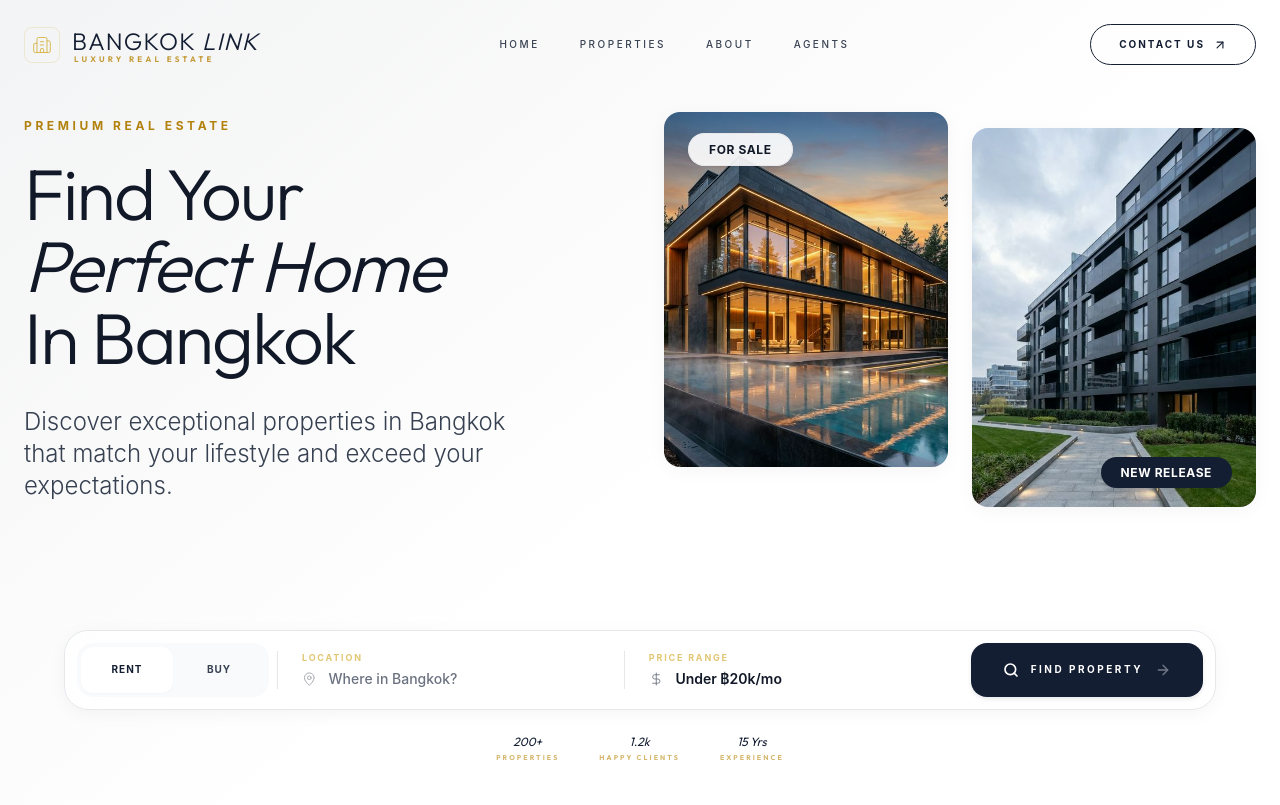
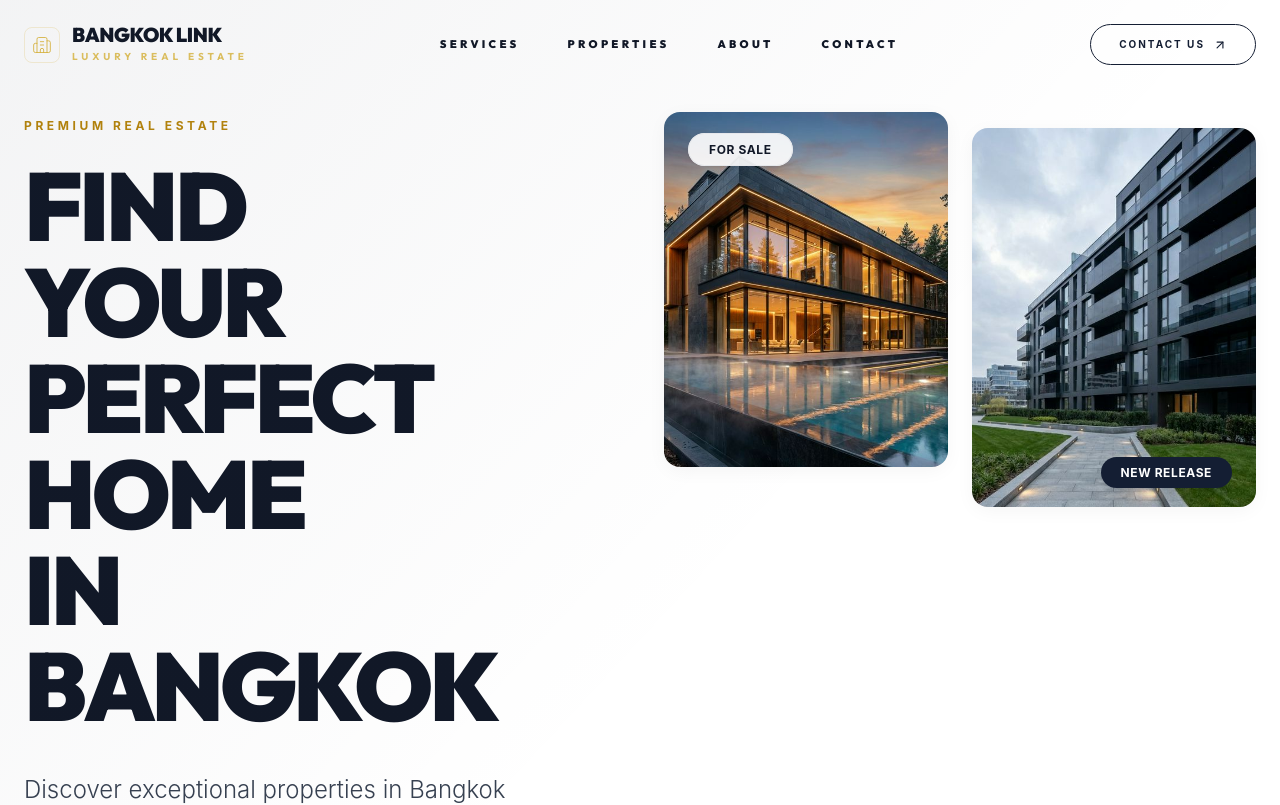
Before and after one commit to yummyvalmm/bangkoklink, a React (Vite) app: page / in a window 1280 px wide. Shown: the top 805 px of the page. Built offline with nearby package versions, Linux system fonts and the light colour scheme.

Commit message:
style: implement bold minimalist typography in Hero and Navbar

```diff
--- a/src/components/Hero.tsx
+++ b/src/components/Hero.tsx
@@ -15,8 +15,10 @@ const Hero = () => {
                             <span className="inline-block text-accent-rich text-[10px] md:text-xs font-bold tracking-[0.3em] uppercase mb-6 animate-fade-in [animation-delay:200ms]">
                                 Premium Real Estate
                             </span>
-                            <h1 className="text-5xl md:text-6xl lg:text-7xl font-display font-light text-text-primary leading-[1.1] tracking-tight mb-8 animate-fade-in [animation-delay:400ms]">
-                                Find Your <span className="italic font-light">Perfect Home</span> In Bangkok
+                            <h1 className="text-6xl md:text-7xl lg:text-8xl font-sans font-black text-text-primary leading-[0.95] tracking-[-0.04em] mb-10 animate-fade-in [animation-delay:400ms]">
+                                FIND YOUR <br />
+                                PERFECT HOME <br />
+                                IN BANGKOK
                             </h1>
                             <p className="text-xl md:text-2xl text-text-secondary max-w-2xl font-light leading-relaxed mb-12 animate-fade-in [animation-delay:600ms]">
                                 Discover exceptional properties in Bangkok that match your lifestyle and exceed your expectations.
--- a/src/components/Navbar.tsx
+++ b/src/components/Navbar.tsx
@@ -37,27 +37,27 @@ const Navbar = () => {
                         <div className="w-9 h-9 border border-accent/20 rounded-lg flex items-center justify-center transition-all duration-500 group-hover:border-accent group-hover:bg-accent/5">
                             <Building2 className="w-5 h-5 text-accent" strokeWidth={1} />
                         </div>
-                        <div className="flex flex-col -space-y-1">
-                            <span className="text-xl md:text-2xl font-display font-light tracking-[0.05em] text-primary">
-                                BANGKOK <span className="italic">LINK</span>
+                        <div className="flex flex-col">
+                            <span className="text-xl font-sans font-black tracking-[-0.02em] leading-none text-text-primary">
+                                BANGKOK LINK
                             </span>
-                            <span className="text-[7px] md:text-[8px] font-sans font-bold tracking-[0.4em] text-accent-rich uppercase ml-0.5 opacity-80">
+                            <span className="text-[10px] font-sans font-bold uppercase tracking-[0.4em] text-accent mt-1 opacity-80">
                                 Luxury Real Estate
                             </span>
                         </div>
                     </Link>
 
-                    {/* Desktop Navigation - Elegant Spacing */}
-                    <div className="hidden md:flex items-center gap-10">
-                        {['home', 'properties', 'about', 'agents'].map((item) => (
-                            <button
+                    {/* Desktop Navigation */}
+                    <div className="hidden md:flex items-center gap-12">
+                        {['Services', 'Properties', 'About', 'Contact'].map((item) => (
+                            <Link
                                 key={item}
-                                onClick={() => scrollToSection(item)}
-                                className="text-text-secondary hover:text-primary transition-all font-medium text-[10px] uppercase tracking-[0.25em] relative group/nav outline-none"
+                                to={`#${item.toLowerCase()}`}
+                                className="group/nav relative text-[11px] font-sans font-black uppercase tracking-[0.3em] text-text-primary hover:text-primary transition-colors duration-300"
                             >
                                 {item}
                                 <span className="absolute -bottom-1 left-1/2 w-0 h-[1px] bg-accent transition-all duration-500 group-hover/nav:w-full group-hover/nav:left-0"></span>
-                            </button>
+                            </Link>
                         ))}
                     </div>
 
```
